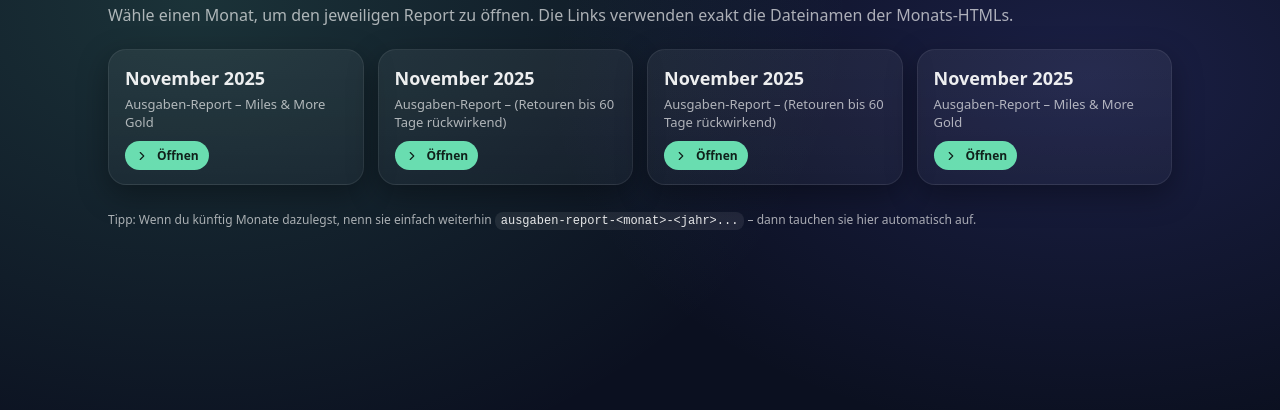
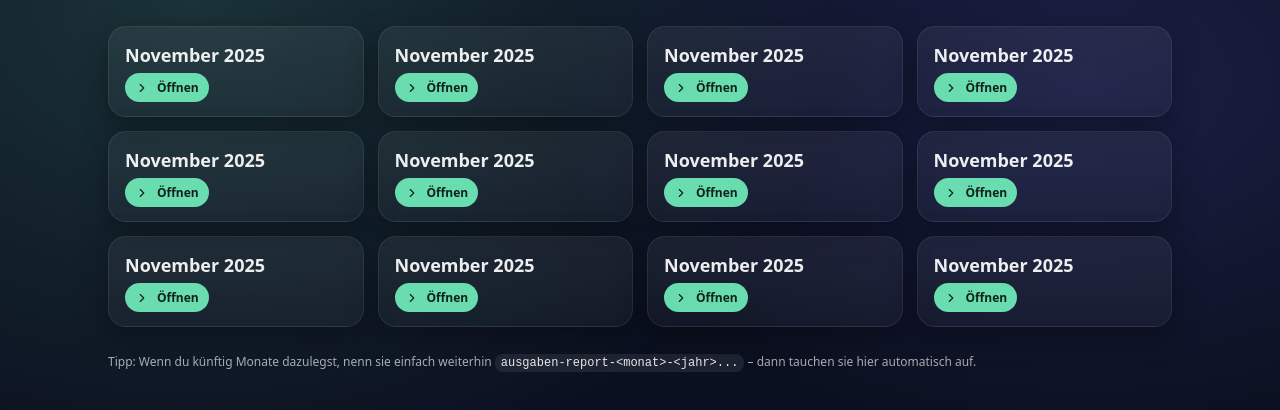
Before and after one commit to pjanura/finanzen, a plain HTML site: page ausgaben-report-landing.html in a window 1280 px wide. Shown: the part 80-490 px from the top of the page. Drawn offline with Linux system fonts and the light colour scheme.

Commit message:
Update ausgaben-report-landing.html

```diff
--- a/ausgaben-report-landing.html
+++ b/ausgaben-report-landing.html
@@ -118,15 +118,13 @@
     <header>
       <div>
         <h1>Ausgaben-Report – Übersicht</h1>
-        <p class="lead">Wähle einen Monat, um den jeweiligen Report zu öffnen. Die Links verwenden exakt die Dateinamen der Monats-HTMLs.</p>
       </div>
     </header>
 
     <div class="grid">
 
-      <a class="card" href="ausgaben-report-november-2025-v2-better-sonstiges.html" aria-label="November 2025 öffnen">
+       <a class="card" href="ausgaben-report-januar-2025.html" aria-label="Januar 2025 öffnen">
         <div class="month">November 2025</div>
-        <div class="sub">Ausgaben-Report – Miles &amp; More Gold</div>
         <span class="chip">
           <svg viewBox="0 0 24 24" fill="none" xmlns="http://www.w3.org/2000/svg">
             <path d="M9 18L15 12L9 6" stroke="currentColor" stroke-width="2" stroke-linecap="round" stroke-linejoin="round"/>
@@ -135,9 +133,8 @@
         </span>
       </a>
 
-      <a class="card" href="ausgaben-report-november-2025-v3-retouren.html" aria-label="November 2025 öffnen">
+       <a class="card" href="ausgaben-report-februar-2025.html" aria-label="Februar 2025 öffnen">
         <div class="month">November 2025</div>
-        <div class="sub">Ausgaben-Report –  (Retouren bis 60 Tage rückwirkend)</div>
         <span class="chip">
           <svg viewBox="0 0 24 24" fill="none" xmlns="http://www.w3.org/2000/svg">
             <path d="M9 18L15 12L9 6" stroke="currentColor" stroke-width="2" stroke-linecap="round" stroke-linejoin="round"/>
@@ -146,9 +143,8 @@
         </span>
       </a>
 
-      <a class="card" href="ausgaben-report-november-2025-v4-retouren.html" aria-label="November 2025 öffnen">
+      <a class="card" href="ausgaben-report-marz-2025.html" aria-label="März 2025 öffnen">
         <div class="month">November 2025</div>
-        <div class="sub">Ausgaben-Report –  (Retouren bis 60 Tage rückwirkend)</div>
         <span class="chip">
           <svg viewBox="0 0 24 24" fill="none" xmlns="http://www.w3.org/2000/svg">
             <path d="M9 18L15 12L9 6" stroke="currentColor" stroke-width="2" stroke-linecap="round" stroke-linejoin="round"/>
@@ -157,9 +153,88 @@
         </span>
       </a>
 
-      <a class="card" href="ausgaben-report-november-2025.html" aria-label="November 2025 öffnen">
+      <a class="card" href="ausgaben-report-april-2025.html" aria-label="April 2025 öffnen">
         <div class="month">November 2025</div>
-        <div class="sub">Ausgaben-Report – Miles &amp; More Gold</div>
+        <span class="chip">
+          <svg viewBox="0 0 24 24" fill="none" xmlns="http://www.w3.org/2000/svg">
+            <path d="M9 18L15 12L9 6" stroke="currentColor" stroke-width="2" stroke-linecap="round" stroke-linejoin="round"/>
+          </svg>
+          Öffnen
+        </span>
+      </a>
+
+      <a class="card" href="ausgaben-report-mai-2025.html" aria-label="Mai 2025 öffnen">
+        <div class="month">November 2025</div>
+        <span class="chip">
+          <svg viewBox="0 0 24 24" fill="none" xmlns="http://www.w3.org/2000/svg">
+            <path d="M9 18L15 12L9 6" stroke="currentColor" stroke-width="2" stroke-linecap="round" stroke-linejoin="round"/>
+          </svg>
+          Öffnen
+        </span>
+      </a>
+
+      <a class="card" href="ausgaben-report-juni-2025.html" aria-label="Juni 2025 öffnen">
+        <div class="month">November 2025</div>
+        <span class="chip">
+          <svg viewBox="0 0 24 24" fill="none" xmlns="http://www.w3.org/2000/svg">
+            <path d="M9 18L15 12L9 6" stroke="currentColor" stroke-width="2" stroke-linecap="round" stroke-linejoin="round"/>
+          </svg>
+          Öffnen
+        </span>
+      </a>
+
+       <a class="card" href="ausgaben-report-juli-2025.html" aria-label="Juli 2025 öffnen">
+        <div class="month">November 2025</div>
+        <span class="chip">
+          <svg viewBox="0 0 24 24" fill="none" xmlns="http://www.w3.org/2000/svg">
+            <path d="M9 18L15 12L9 6" stroke="currentColor" stroke-width="2" stroke-linecap="round" stroke-linejoin="round"/>
+          </svg>
+          Öffnen
+        </span>
+      </a>
+
+       <a class="card" href="ausgaben-report-august-2025.html" aria-label="August 2025 öffnen">
+        <div class="month">November 2025</div>
+        <span class="chip">
+          <svg viewBox="0 0 24 24" fill="none" xmlns="http://www.w3.org/2000/svg">
+            <path d="M9 18L15 12L9 6" stroke="currentColor" stroke-width="2" stroke-linecap="round" stroke-linejoin="round"/>
+          </svg>
+          Öffnen
+        </span>
+      </a>
+
+       <a class="card" href="ausgaben-report-september-2025.html" aria-label="September 2025 öffnen">
+        <div class="month">November 2025</div>
+        <span class="chip">
+          <svg viewBox="0 0 24 24" fill="none" xmlns="http://www.w3.org/2000/svg">
+            <path d="M9 18L15 12L9 6" stroke="currentColor" stroke-width="2" stroke-linecap="round" stroke-linejoin="round"/>
+          </svg>
+          Öffnen
+        </span>
+      </a>
+
+       <a class="card" href="ausgaben-report-oktober-2025.html" aria-label="Oktober 2025 öffnen">
+        <div class="month">November 2025</div>
+        <span class="chip">
+          <svg viewBox="0 0 24 24" fill="none" xmlns="http://www.w3.org/2000/svg">
+            <path d="M9 18L15 12L9 6" stroke="currentColor" stroke-width="2" stroke-linecap="round" stroke-linejoin="round"/>
+          </svg>
+          Öffnen
+        </span>
+      </a>
+
+       <a class="card" href="ausgaben-report-november-2025.html" aria-label="November 2025 öffnen">
+        <div class="month">November 2025</div>
+        <span class="chip">
+          <svg viewBox="0 0 24 24" fill="none" xmlns="http://www.w3.org/2000/svg">
+            <path d="M9 18L15 12L9 6" stroke="currentColor" stroke-width="2" stroke-linecap="round" stroke-linejoin="round"/>
+          </svg>
+          Öffnen
+        </span>
+      </a>
+
+       <a class="card" href="ausgaben-report-dezember-2025.html" aria-label="Dezember 2025 öffnen">
+        <div class="month">November 2025</div>
         <span class="chip">
           <svg viewBox="0 0 24 24" fill="none" xmlns="http://www.w3.org/2000/svg">
             <path d="M9 18L15 12L9 6" stroke="currentColor" stroke-width="2" stroke-linecap="round" stroke-linejoin="round"/>
```
